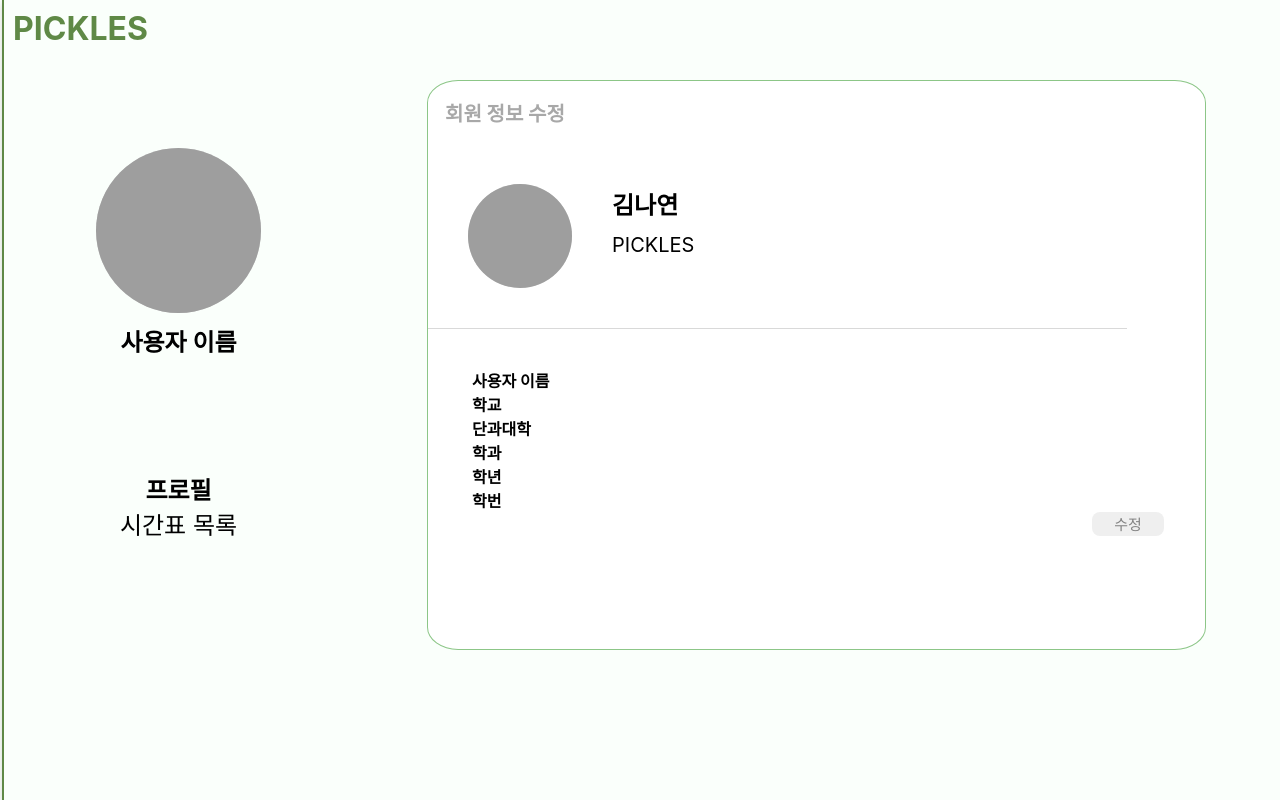
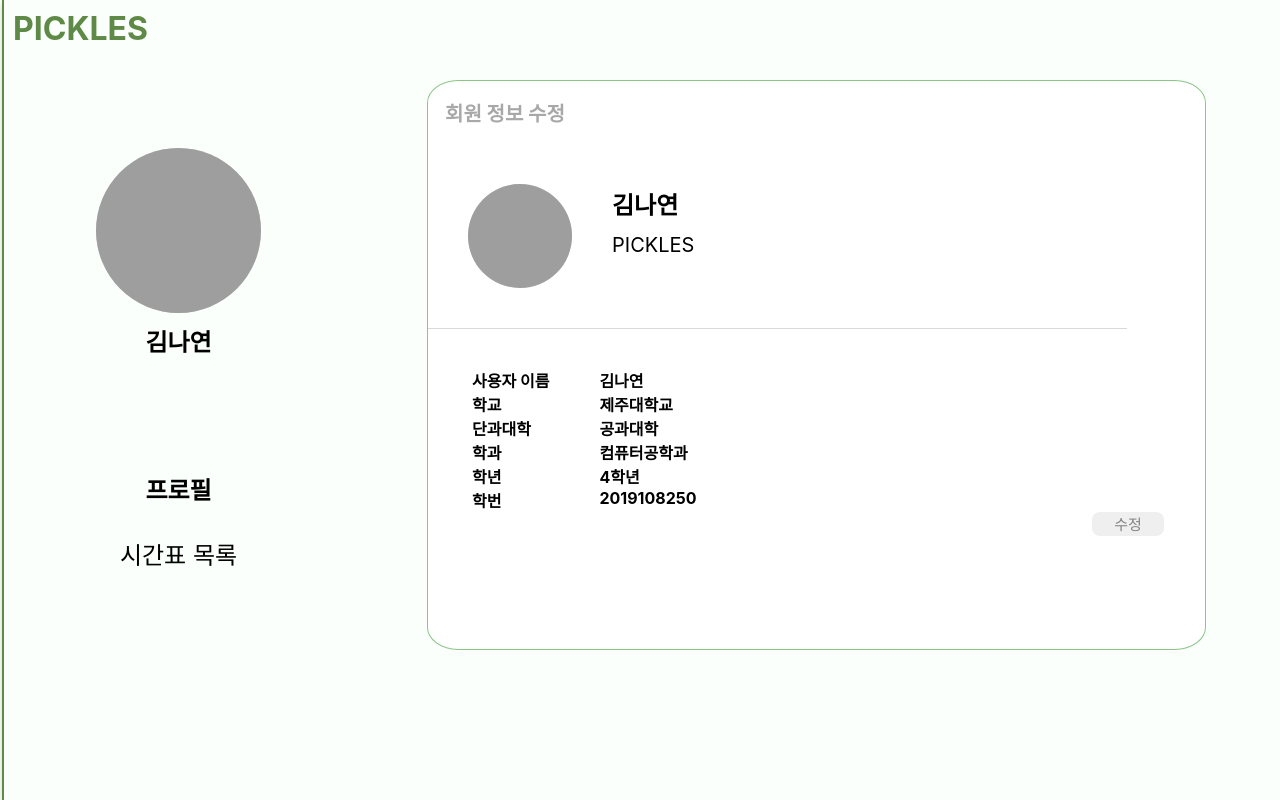
Before and after one commit to boongwa-webA/pickle, a React (Create React App) app: page /mypage in a window 1280 px wide. Built offline with nearby package versions, Linux system fonts and the light colour scheme; no server answers; grey boxes are pictures that could not be loaded.

Commit message:
mypage 수정

```diff
--- a/src/mypage.css
+++ b/src/mypage.css
@@ -46,6 +46,9 @@
     width:150px;
     height: 100vh;
 }
+.emty_1{
+    width: 50px;
+}
 .profile {
     width: 100%;
     height: 100%;
@@ -82,7 +85,7 @@
     text-align: center;
     margin-top: 113px;
     font-weight: bold;
-
+    margin-bottom: 30px;
 }
 #updateBtn{
     width: 72px;
@@ -105,6 +108,8 @@ hr {
     font-weight: bold;
     margin-left: 44px;
     margin-top: 5%;
+    display: flex;
+    justify-content: flex-start;
 }
 .b {
     width : 300px;
--- a/src/mypage.js
+++ b/src/mypage.js
@@ -18,7 +18,7 @@ const Mypage = () => {
         <div id="profile_photo2">
             <img src="https://cdn-icons-png.flaticon.com/512/847/847969.png" class="profile" />
         </div>
-        <p class="Name_1">사용자 이름</p>
+        <p class="Name_1">김나연</p>
         <div>
             <p class = "profileBar">프로필</p>
             <p class = "time">시간표 목록</p>
@@ -42,12 +42,23 @@ const Mypage = () => {
                 <hr></hr>
             </div>
             <div class = "userInfoBox">
-                <p>사용자 이름</p>
-                <p>학교</p>
-                <p>단과대학</p>
-                <p>학과</p>
-                <p>학년</p>
-                <p>학번</p>
+                <div>
+                    <p>사용자 이름 </p>
+                    <p>학교 </p>
+                    <p>단과대학 </p>
+                    <p>학과 </p>
+                    <p>학년 </p>
+                    <p>학번 </p>
+                </div>
+                <div class="emty_1"></div>
+                <div>
+                    <p>김나연</p>
+                    <p>제주대학교</p>
+                    <p>공과대학</p>
+                    <p>컴퓨터공학과</p>
+                    <p>4학년</p>
+                    <p>2019108250</p>
+                </div>
             </div>
             <div>
             <button id = "updateBtn">수정</button>
```
